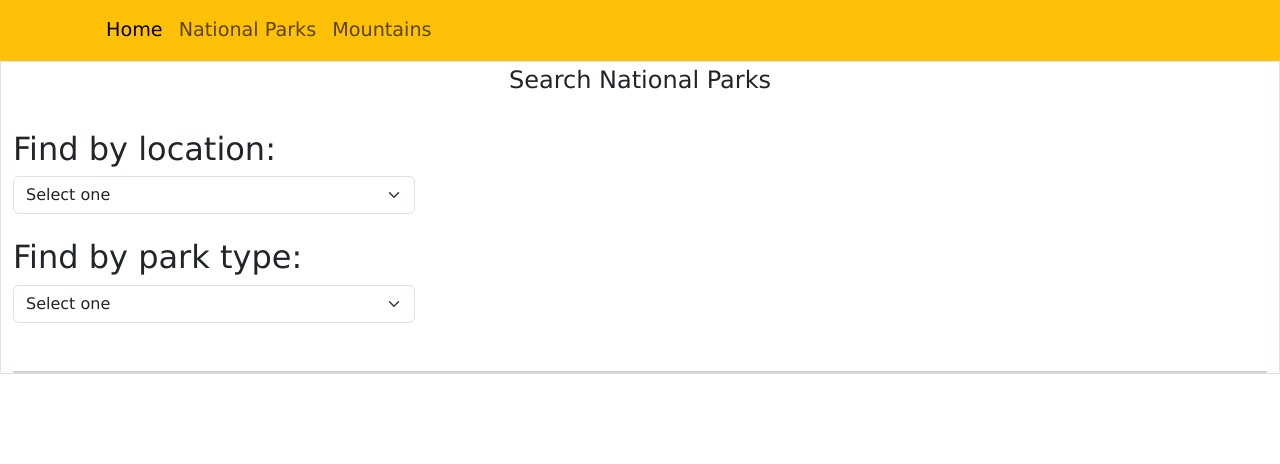
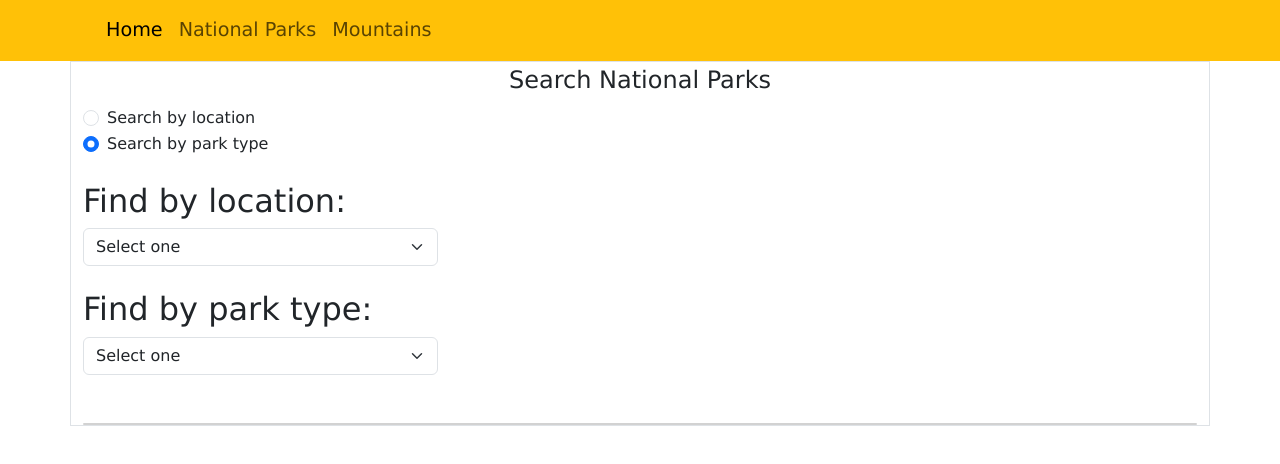
Before and after one commit to DeshondaHolmes/Capstone-2, a plain HTML site: page national-parks.html in a window 1280 px wide. Drawn offline with nearby package versions, Linux system fonts and the light colour scheme.

Commit message:
Add css styling to HTML

```diff
--- a/css/styles.css
+++ b/css/styles.css
@@ -1,4 +1,4 @@
- nav{
+ nav {
      font-size: larger;
 }
 
@@ -14,7 +14,6 @@
      align-content: center;
      justify-content: center;
      margin-top: 10%;
-
 }
 
  #mountainInfo,
@@ -37,15 +36,14 @@
      direction: ltr;
      margin-top: 6%;
 
-
 }
 
-#mountainInfoHome{
+ #mountainInfoHome {
      direction: ltr;
      margin-top: 5%;
 }
 
-#mountainInfo{
+ #mountainInfo {
      direction: ltr;
      justify-content: space-between;
      align-content: flex-end;
@@ -54,6 +52,8 @@
 
 }
 
-#locationSelect{
-    font-weight: 300;
+
+.card{
+   background: linear-gradient(to bottom left, #99ccff,white,orange) ;
+
 }
--- a/national-parks.html
+++ b/national-parks.html
@@ -46,8 +46,21 @@
 
 
 
-    <main class="container-fluid border">
+    <main class="container border">
         <legend class="text-center">Search National Parks</legend>
+
+        <div class="form-check">
+            <input class="form-check-input" type="radio" name="flexRadioDefault" id="locationOption">
+            <label class="form-check-label" for="locationOption">
+             Search by location
+            </label>
+          </div>
+          <div class="form-check">
+            <input class="form-check-input" type="radio" name="flexRadioDefault" id="parkTypeOption" checked>
+            <label class="form-check-label" for="parkTypeOption">
+              Search by park type
+            </label>
+        </div>
 
         <!--Search by  location select state/territory START-->
         <div class="row  ">
```
Also changed, not shown: 1 other file. Lines whose indentation alone changed are shown as unchanged.
